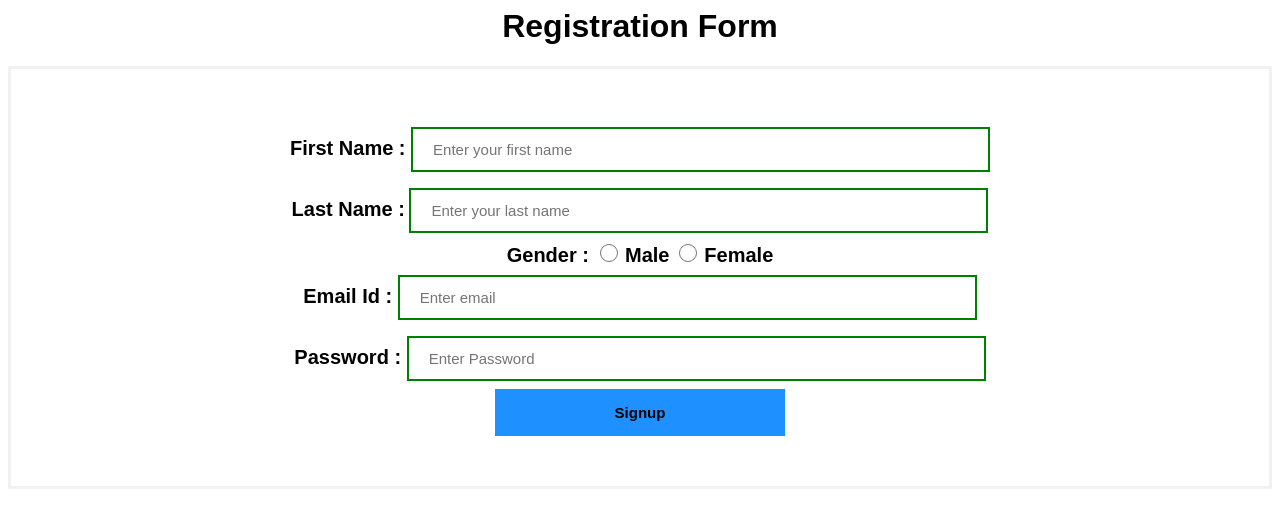
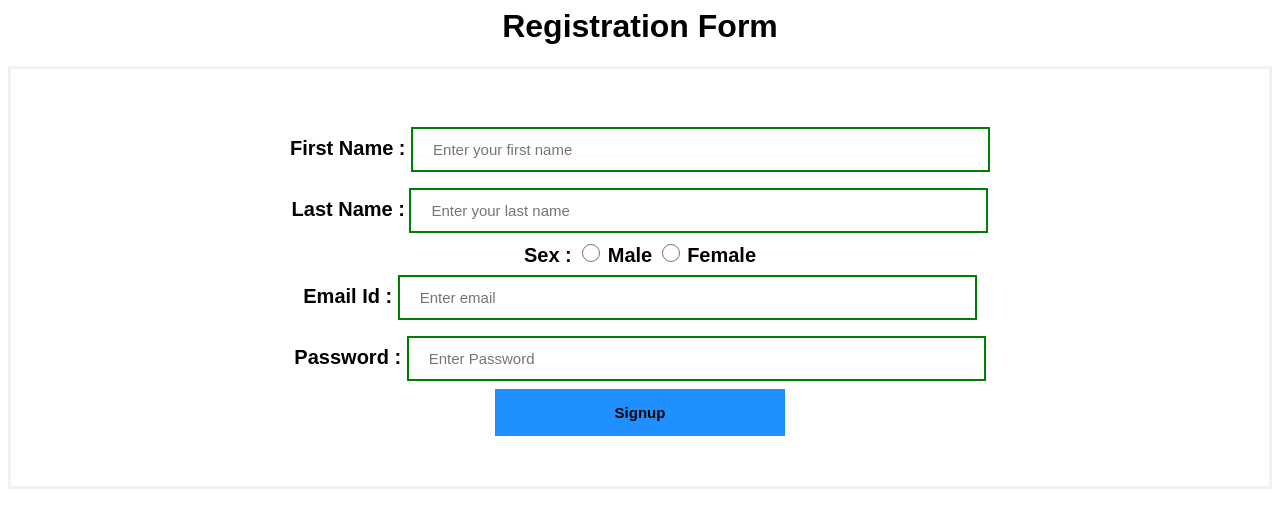
Before and after one commit to Bincybiju/MiniProject, a Django app: page /members/form/ in a window 1280 px wide. Shown: the top 528 px of the page. Run offline with Django 4.2, Linux system fonts and the light colour scheme.

Commit message:
Add files via upload

```diff
--- a/myworld/members/templates/form.html
+++ b/myworld/members/templates/form.html
@@ -57,7 +57,7 @@
 		        <input type='text' placeholder="Enter your first name" name='first' required><br>
 		        <label name='last'><b>Last Name :</b></label>
 		        <input type='text' placeholder='Enter your last name' name='last' required><br>
-		        <label name='se' ><b>Gender : </b></label>
+		        <label name='se' ><b>Sex : </b></label>
 		        <input type='radio' name='se' value='male'>
 		        <label ><b>Male</b></label>
 		        <input type='radio' name='se' value='female'>
--- a/myworld/members/views.py
+++ b/myworld/members/views.py
@@ -22,6 +22,6 @@ def addrecord(request):
   d = request.POST['mail']
   e = request.POST['psw']
 
-  member = Members(firstname=a, lastname=b,se=c,mail=d,psw=e)
+  member = Members(firstname=a, lastname=b,sex=c,email=d,password=e)
   member.save()
   return HttpResponseRedirect(reverse('index'))
```
Also changed, not shown: myworld/db.sqlite3.
